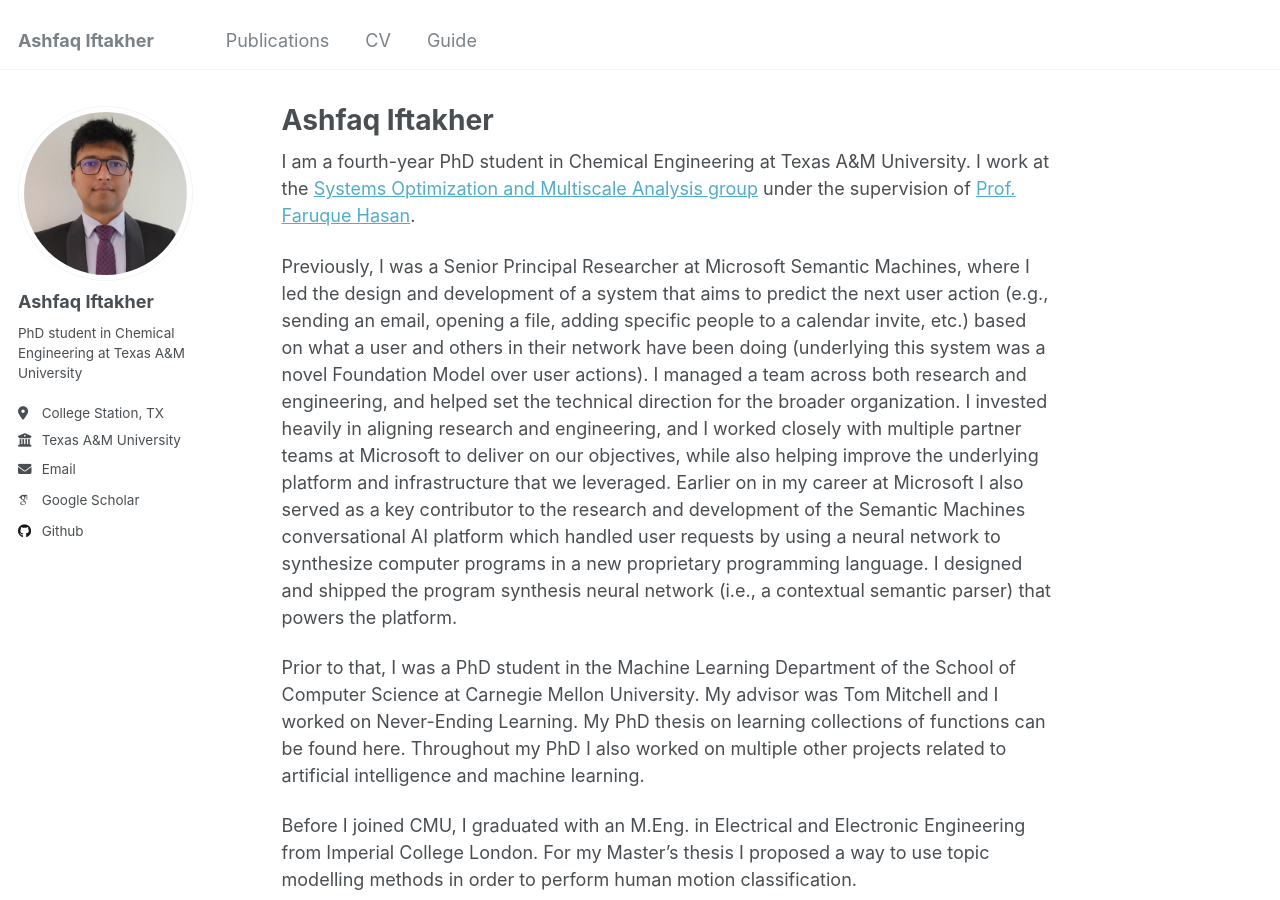
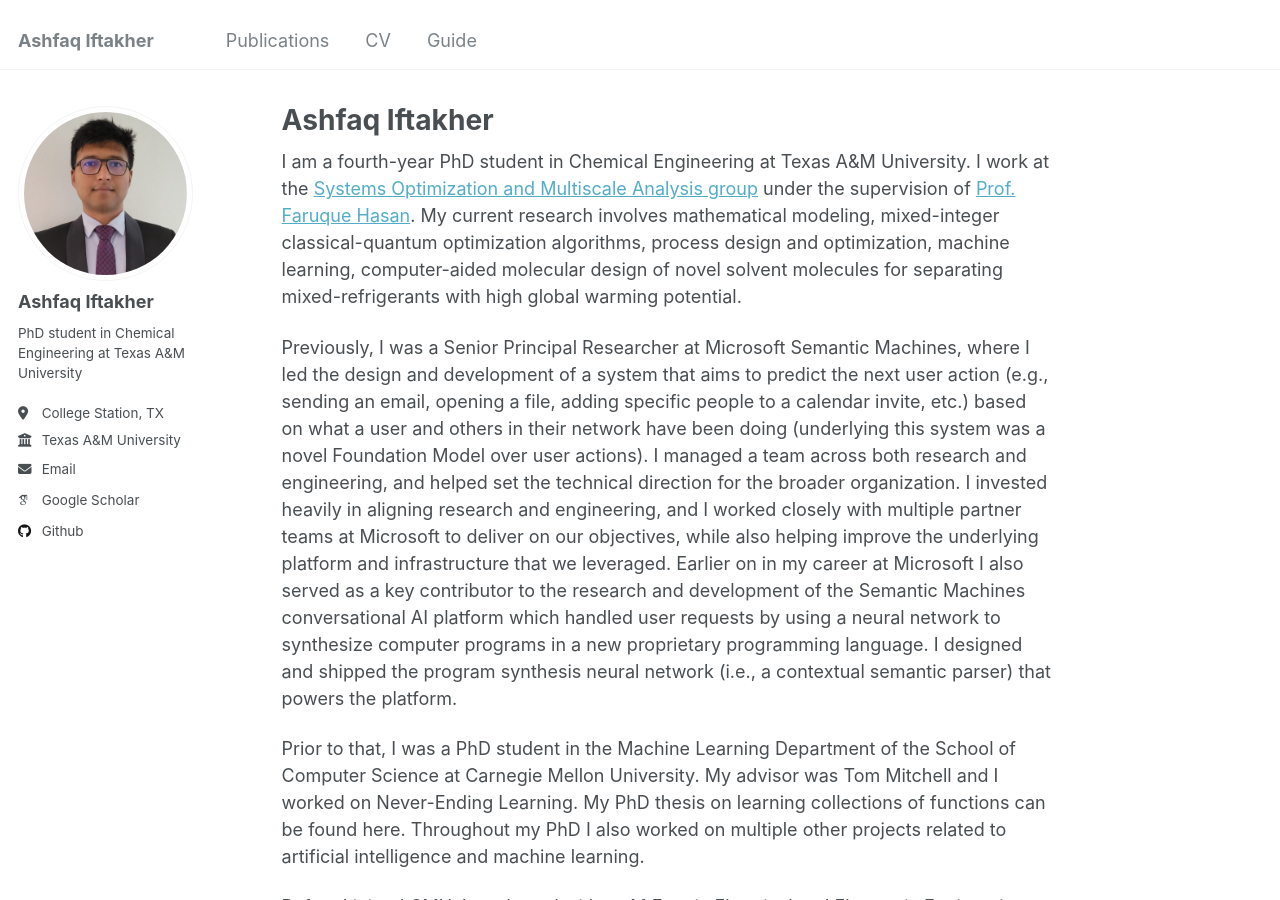
Before and after one commit to aiftakher/aiftakher.github.io, a Jekyll site: the page built from _pages/about.md, in a window 1280 px wide and 900 px high. Built offline with Jekyll 4.4.1, drawn with Linux system fonts in a browser that asks for light colours; some web fonts are replaced.

Commit message:
Update about.md

```diff
--- a/_pages/about.md
+++ b/_pages/about.md
@@ -7,7 +7,7 @@ redirect_from:
   - /about.html
 ---
 
-I am a fourth-year PhD student in Chemical Engineering at Texas A&M University. I work at the [Systems Optimization and Multiscale Analysis group](https://people.tamu.edu/~hasan/) under the supervision of [Prof. Faruque Hasan](https://engineering.tamu.edu/chemical/profiles/hasan-faruque.html#:~:text=Assistant%20Director%20of%20Decarbonization,%20Texas%20A&M).
+I am a fourth-year PhD student in Chemical Engineering at Texas A&M University. I work at the [Systems Optimization and Multiscale Analysis group](https://people.tamu.edu/~hasan/) under the supervision of [Prof. Faruque Hasan](https://engineering.tamu.edu/chemical/profiles/hasan-faruque.html#:~:text=Assistant%20Director%20of%20Decarbonization,%20Texas%20A&M). My current research involves mathematical modeling, mixed-integer classical-quantum optimization algorithms, process design and optimization, machine learning, computer-aided molecular design of novel solvent molecules for separating mixed-refrigerants with high global warming potential.
 
 Previously, I was a Senior Principal Researcher at Microsoft Semantic Machines, where I led the design and development of a system that aims to predict the next user action (e.g., sending an email, opening a file, adding specific people to a calendar invite, etc.) based on what a user and others in their network have been doing (underlying this system was a novel Foundation Model over user actions). I managed a team across both research and engineering, and helped set the technical direction for the broader organization. I invested heavily in aligning research and engineering, and I worked closely with multiple partner teams at Microsoft to deliver on our objectives, while also helping improve the underlying platform and infrastructure that we leveraged. Earlier on in my career at Microsoft I also served as a key contributor to the research and development of the Semantic Machines conversational AI platform which handled user requests by using a neural network to synthesize computer programs in a new proprietary programming language. I designed and shipped the program synthesis neural network (i.e., a contextual semantic parser) that powers the platform.
 
```
